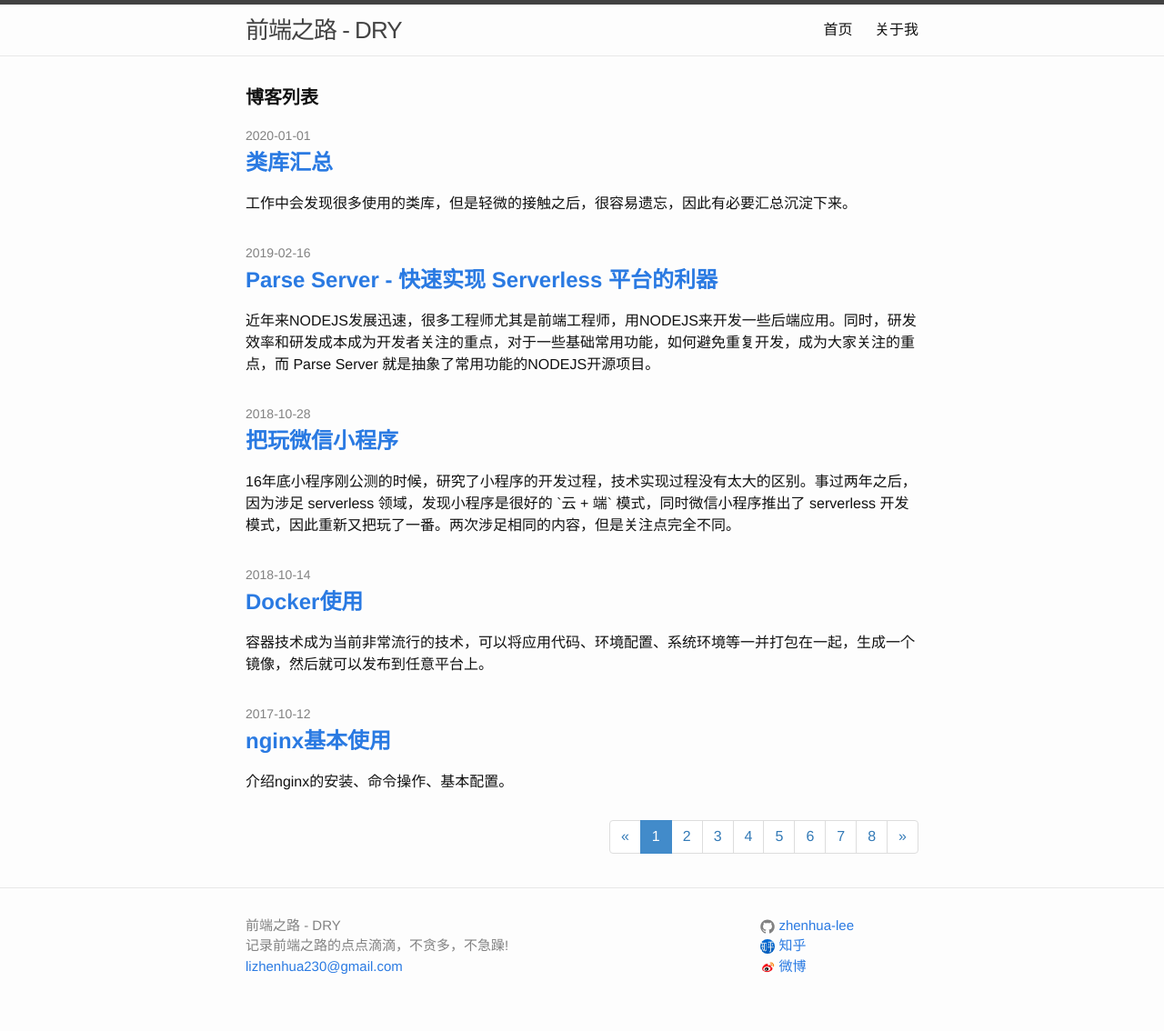
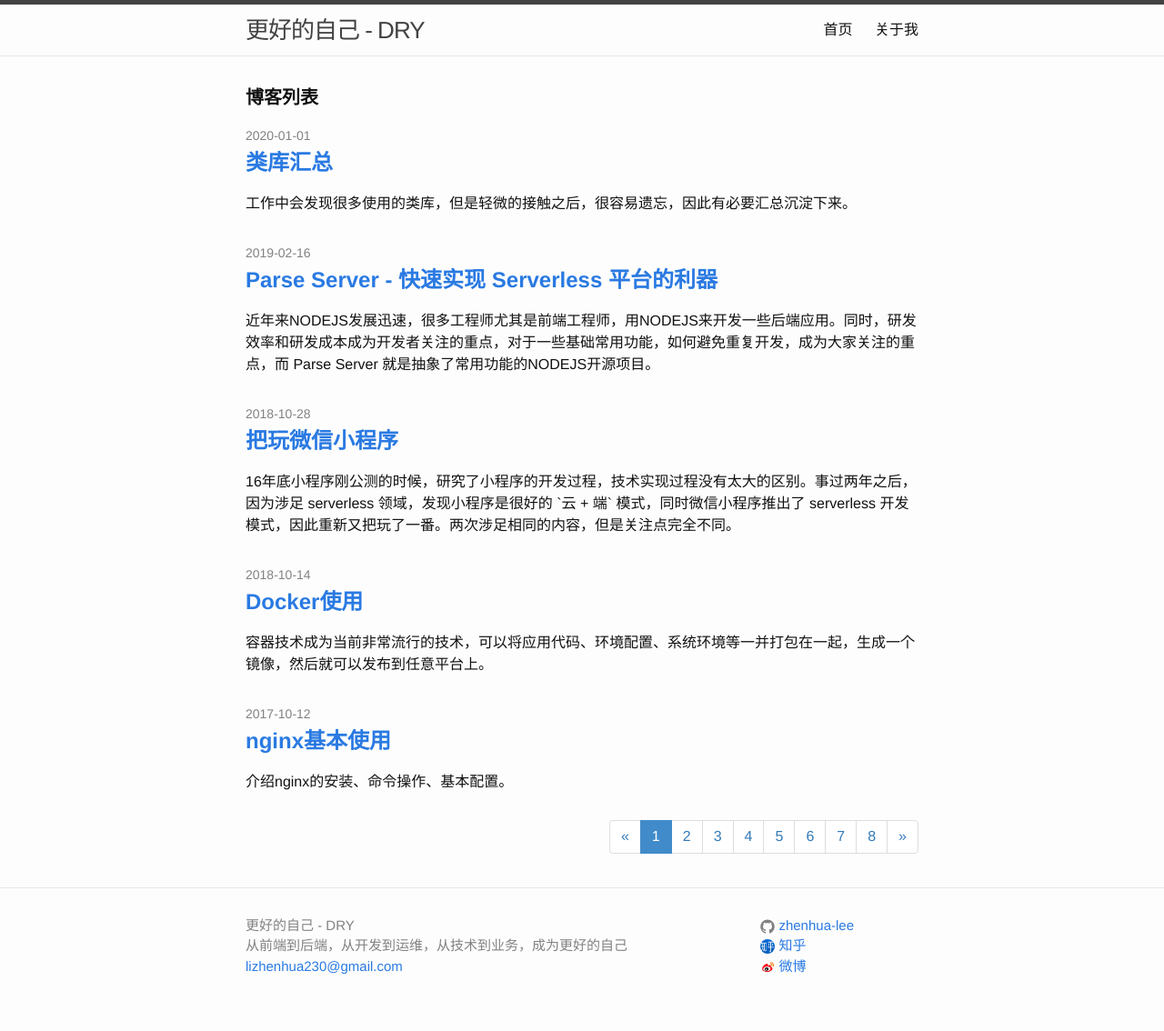
Before and after one commit to zhenhua-lee/zhenhua-lee.github.io, a Jekyll site: the page built from index.html, in a window 1280 px wide. Shown: the whole page at 91% size. Built offline with Jekyll 4.4.1, drawn with Linux system fonts in a browser that asks for light colours; the list of posts is cut into pages by our own code.

Commit message:
更新title

```diff
--- a/_config.yml
+++ b/_config.yml
@@ -6,10 +6,10 @@
 # 'jekyll serve'. If you change this file, please restart the server process.
 
 # Site settings
-title: 前端之路 - DRY
+title: 更好的自己 - DRY
 email: lizhenhua230@gmail.com
 description: >
- 记录前端之路的点点滴滴，不贪多，不急躁!
+ 从前端到后端，从开发到运维，从技术到业务，成为更好的自己
 baseurl: "" # the subpath of your site, e.g. /blog
 url: "http://zhenhua-lee.github.io" # the base hostname & protocol for your site
 github_username:  zhenhua-lee
```
